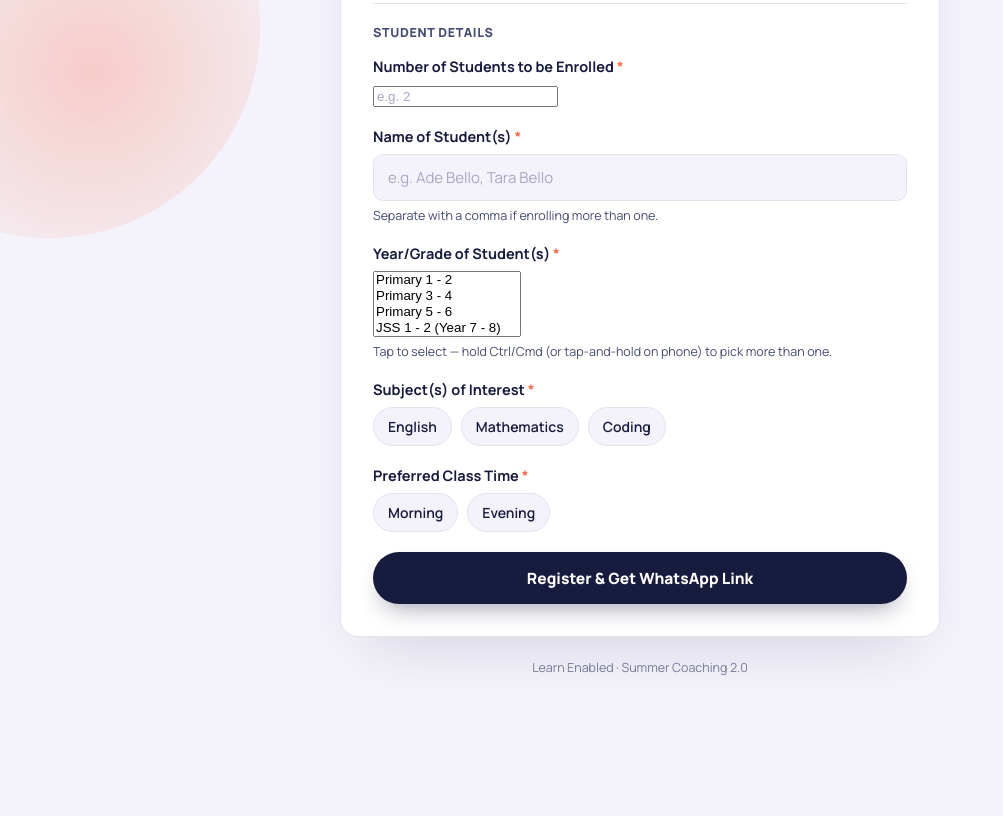
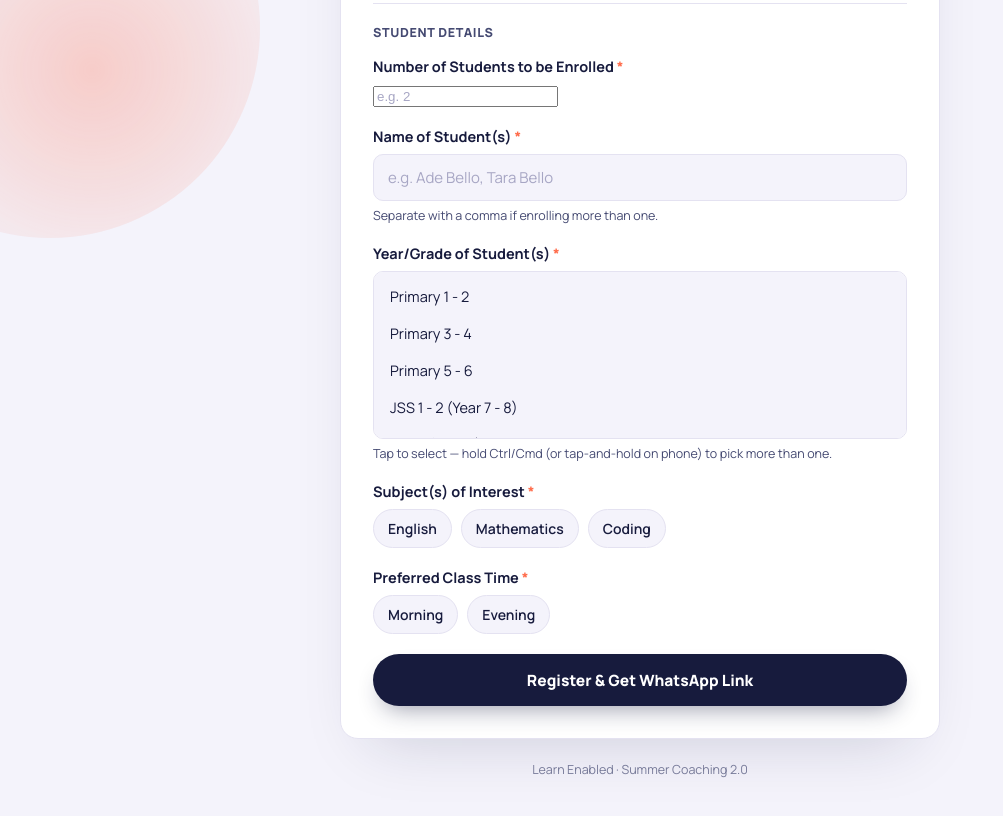
Before and after one commit to Jeremiah0067/Summer_lesson_enabled, a plain HTML site: page index.html in a window 1280 px wide. Shown: the part 762-1578 px from the top of the page, without its empty margins (0-1003 px from the left). Before the commit the page ends 1490 px from the top, so only its background shows below. Drawn offline with nearby package versions, Linux system fonts and the light colour scheme.

Commit message:
Update style.css

```diff
--- a/style.css
+++ b/style.css
@@ -161,6 +161,31 @@ input.invalid{border-color:var(--error);}
   font-size:12.5px;
   color:var(--ink-soft);
   margin-top:6px;
+}
+
+select[multiple]{
+  width:100%;
+  min-height:168px;
+  padding:6px;
+  font-size:14.5px;
+  font-family:inherit;
+  color:var(--ink);
+  background:var(--paper);
+  border:1.5px solid var(--line);
+  border-radius:var(--radius-sm);
+  outline:none;
+}
+select[multiple]:focus{
+  border-color:var(--ink);
+  background:#fff;
+}
+select[multiple] option{
+  padding:9px 10px;
+  border-radius:6px;
+}
+select[multiple] option:checked{
+  background:var(--ink);
+  color:#fff;
 }
 
 .error{
```
